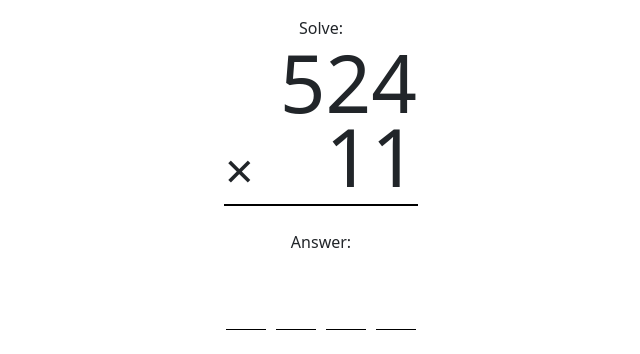
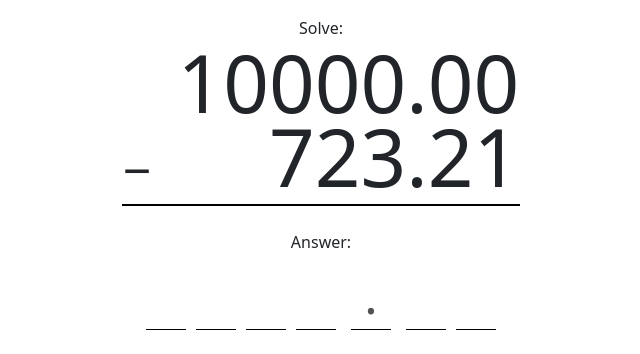
Before and after one commit to flowfree/rapid-math, a React (Create React App) app: page / in a window 1280 px wide. Shown: the top 354 px of the page, without its empty margins (319-959 px from the left). Built offline with nearby package versions, Linux system fonts and the light colour scheme.

Commit message:
Display the substraction operation

```diff
--- a/src/App.css
+++ b/src/App.css
@@ -28,6 +28,12 @@
   border-bottom: #000 1px solid;
 }
 
+.user-input input[disabled] {
+  font-size: 50px;
+  margin: 0 10px;
+  background: none;
+}
+
 .user-input.correct input {
   color: green;
 }
--- a/src/App.js
+++ b/src/App.js
@@ -1,5 +1,6 @@
 import { useState, useEffect } from 'react'
 import Multiplication from "./components/operations/Multiplication"
+import Substraction from './components/operations/Substraction'
 import UserInput from "./components/UserInput"
 
 function getRandomNumber(min, max) {
@@ -11,7 +12,7 @@ function squaringOfNumbersBetween50And60() {
   return {
     op1: op,
     op2: op,
-    answer: op * op
+    operator: '*'
   }
 }
 
@@ -21,7 +22,7 @@ function multiplicationWithASeriesOf1s() {
   return {
     op1,
     op2,
-    answer: op1 * op2
+    operator: '*'
   }
 }
 
@@ -35,7 +36,17 @@ function multiplicationOfNumbersWhoseLastDigitsAddTo10AndTheRemainingDigitsAreTh
   return {
     op1,
     op2,
-    answer: op1 * op2
+    operator: '*'
+  }
+}
+
+function substractionFromPowerOf10() {
+  const op1 = 10000.00
+  const op2 = 723.21
+  return {
+    op1,
+    op2,
+    operator: '-'
   }
 }
 
@@ -44,9 +55,10 @@ function App() {
   const [operation, setOperation] = useState({})
 
   const categories = [
-    squaringOfNumbersBetween50And60,
-    multiplicationWithASeriesOf1s,
-    multiplicationOfNumbersWhoseLastDigitsAddTo10AndTheRemainingDigitsAreTheSame
+    // squaringOfNumbersBetween50And60,
+    // multiplicationWithASeriesOf1s,
+    // multiplicationOfNumbersWhoseLastDigitsAddTo10AndTheRemainingDigitsAreTheSame,
+    substractionFromPowerOf10
   ]
 
   useEffect(() => {
@@ -60,11 +72,19 @@ function App() {
     }, 1000)
   }
 
-  const { op1, op2, answer } = operation
+  const { op1, op2, operator } = operation
+  let answer
+  let opDisplay
+  if (op1 === undefined || operator === undefined) {
+    opDisplay = <div>Loading...</div>
+  } else if (operator === '*') {
+    opDisplay = (<Multiplication op1={op1} op2={op2} />)
+    answer = op1 * op2
+  } else if (operator === '-') {
+    opDisplay = (<Substraction op1={op1} op2={op2} />)
+    answer = op1 - op2
+  }
 
-  if (op1 === undefined || answer === undefined) {
-    return <div>Loading...</div>
-  }
 
   return (
     <div className="container">
@@ -73,10 +93,9 @@ function App() {
           <p className="my-3">
             Solve:
           </p>
-          <Multiplication
-            op1={op1}
-            op2={op2}
-          />
+          {opDisplay}
+          {answer && (
+            <div>
               <p className="mt-4 mb-2">
                 Answer:
               </p>
@@ -85,6 +104,8 @@ function App() {
                 onCompleted={handleOnCompleted}
               />
             </div>
+          )}
+        </div>
       </div>
     </div>
   )
--- a/src/components/UserInput.js
+++ b/src/components/UserInput.js
@@ -8,7 +8,11 @@ function UserInput({ answer, onCompleted }) {
 
   useEffect(() => {
     setIsCorrect(false)
-    setUserAnswer(Array(numDigits).fill(''))
+    const arr = []
+    String(answer).split('').forEach((val, idx) => {
+      arr[idx] = val === '.' ? val : ''
+    })
+    setUserAnswer(arr)
     inputRefs.current[0].focus()
   }, [answer])
 
@@ -25,18 +29,22 @@ function UserInput({ answer, onCompleted }) {
     setUserAnswer(arr)
 
     if (userAnswer[index + 1] === '') {
-      inputRefs.current[index + 1].focus()
+      cursorToNextInput(index)
+    } else if (userAnswer[index + 1] === '.') {
+      cursorToNextInput(index+1)
     } else if (userAnswer[index - 1] === '') {
-      inputRefs.current[index - 1].focus()
+      cursorToPreviousInput(index)
+    } else if (userAnswer[index - 1] === '.') {
+      cursorToPreviousInput(index - 1)
     }
   }
 
   function handleKeyDown(e, index) {
     const rightMostIndex = numDigits - 1
-    if (e.key === 'ArrowLeft' && index > 0) {
-      inputRefs.current[index - 1].focus()
-    } else if (e.key === 'ArrowRight' && index < rightMostIndex) {
-      inputRefs.current[index + 1].focus()
+    if (e.key === 'ArrowLeft') {
+      cursorToPreviousInput(index)
+    } else if (e.key === 'ArrowRight') {
+      cursorToNextInput(index)
     } else if (e.key === 'Backspace') {
       e.preventDefault()
       const arr = JSON.parse(JSON.stringify(userAnswer))
@@ -46,28 +54,51 @@ function UserInput({ answer, onCompleted }) {
         arr[index - 1] = ''
       }
       setUserAnswer(arr)
-      if (index > 0) {
-        inputRefs.current[index - 1].focus()
-      }
+      cursorToPreviousInput(index)
     } else if (e.key === 'Escape') {
       setUserAnswer(Array(numDigits).fill(''))
-      inputRefs.current[0].focus()
+      cursorToPreviousInput(1)
+    }
+  }
+
+  function cursorToPreviousInput(index) {
+    while (index > 0) {
+      index--
+      if (inputRefs.current[index].disabled === false) {
+        inputRefs.current[index].focus()
+        break
+      }
+    }
+  }
+
+  function cursorToNextInput(index) {
+    const rightMostIndex = numDigits - 1
+    while (index < rightMostIndex) {
+      index++
+      if (inputRefs.current[index].disabled === false) {
+        inputRefs.current[index].focus()
+        break
+      }
     }
   }
 
   return (
     <div className="user-input">
       <div className="inputs">
-        {userAnswer.map((value, index) => (
+        {userAnswer.map((value, index) => {
+          const isDot = String(answer).indexOf('.') === index
+          return (
             <input
               ref={el => inputRefs.current[index] = el}
               key={index}
-          value={value || ''}
+              value={isDot ? "." : (value || '')}
+              disabled={isDot}
               className="shadow-none"
               onChange={e => handleInputChange(e, index)}
               onKeyDown={e => handleKeyDown(e, index)}
             />
-        ))}
+          )
+        })}
       </div>
       {isCorrect && <p className="mt-2 text-success">You got it!</p>}
     </div>
--- /dev/null
+++ b/src/components/operations/Substraction.js
@@ -0,0 +1,28 @@
+function Substraction({ op1, op2 }) {
+  let numDecimals
+  try {
+    numDecimals = String(op2).split('.')[1].length
+  } catch(e) {
+    numDecimals = 0
+  }
+  op1 = op1.toFixed(numDecimals)
+
+  return (
+    <div className="d-flex justify-content-center">
+      <table className="operation">
+        <tbody>
+          <tr>
+            <td></td>
+            <td>{op1}</td>
+          </tr>
+          <tr className="border-bottom">
+            <td className="operator">&minus;</td>
+            <td>{op2}</td>
+          </tr>
+        </tbody>
+      </table>
+    </div>
+  )
+}
+
+export default Substraction
```
Lines whose indentation alone changed are shown as unchanged.
